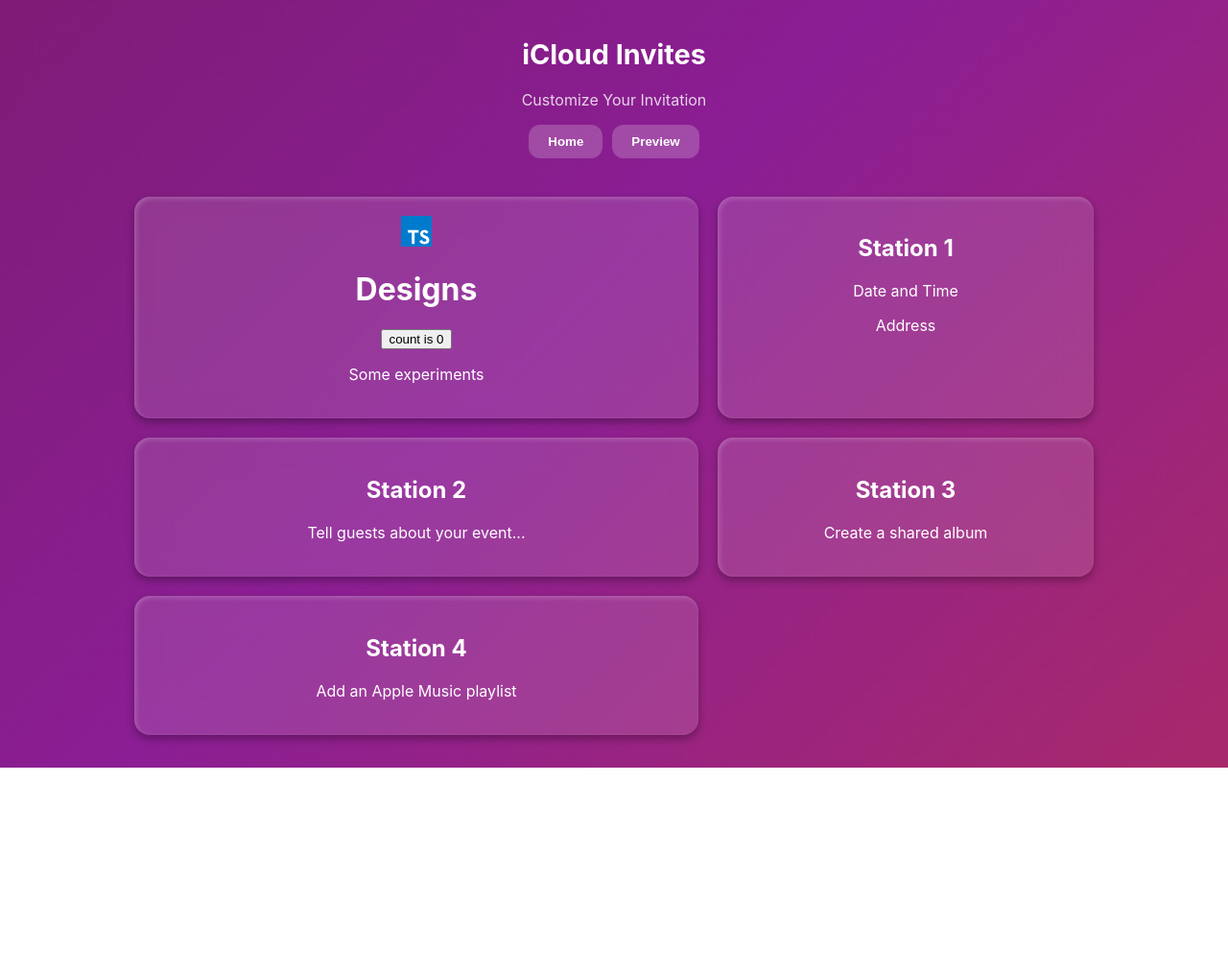
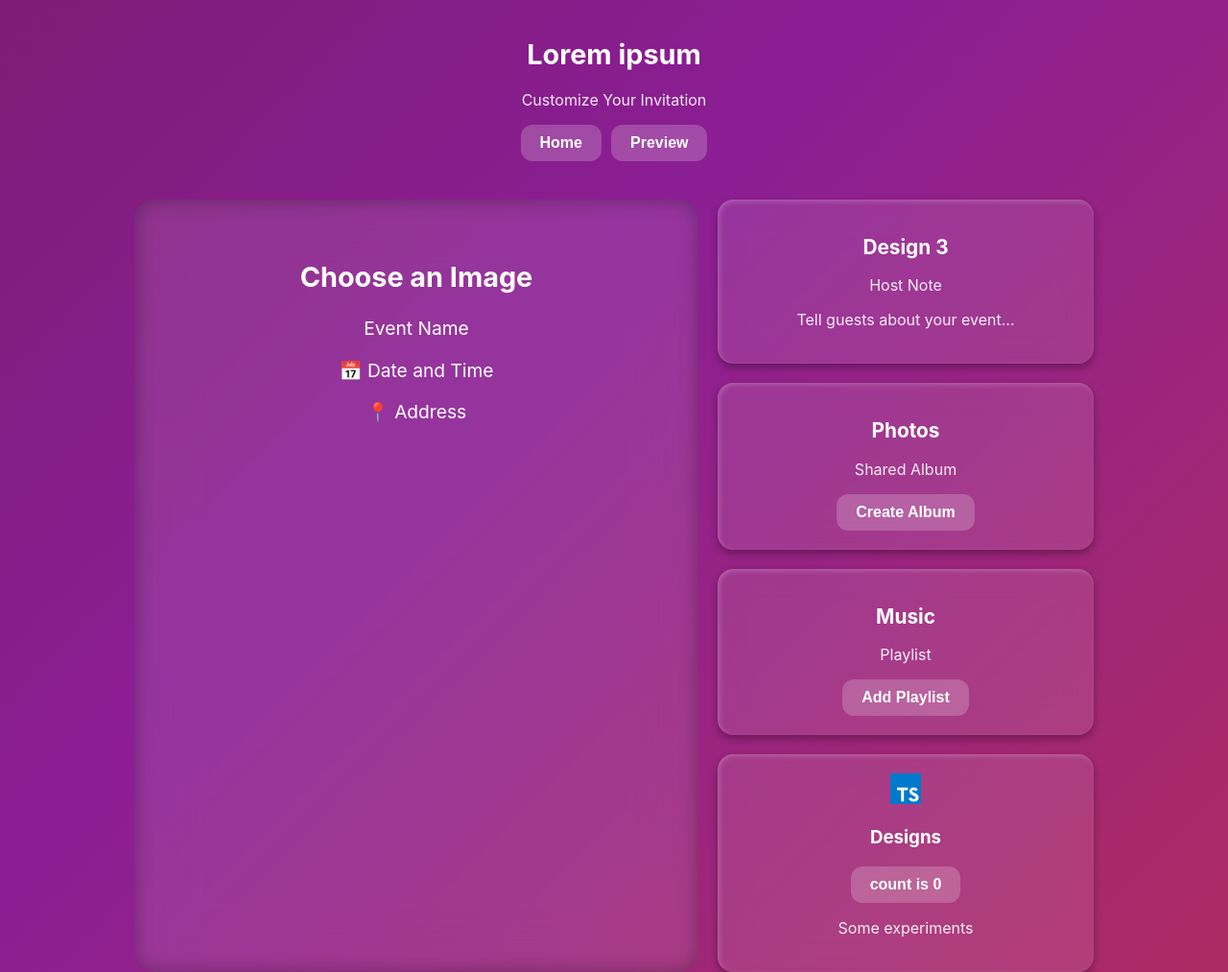
Before and after one commit to marcelox/designs, a website built with Vite: page index.html in a window 1280 px wide. Shown: the whole page at 96% size. Before the commit the page ends 800 px from the top, so only its background shows below. Built offline with nearby package versions, Linux system fonts and the light colour scheme.

Commit message:
Adjust grid

```diff
--- a/index.html
+++ b/index.html
@@ -1,44 +1,48 @@
 <!doctype html>
 <html lang="en">
 <head>
-    <meta charset="UTF-8" />
-    <link rel="icon" type="image/svg+xml" href="/vite.svg" />
-    <meta name="viewport" content="width=device-width, initial-scale=1.0" />
+    <meta charset="UTF-8"/>
+    <meta content="width=device-width, initial-scale=1.0" name="viewport"/>
     <title>Vite + TS</title>
 </head>
 <body>
-    <div class="header">
-      <h1>iCloud Invites</h1>
+<header class="header">
+    <h1>Lorem ipsum</h1>
     <p>Customize Your Invitation</p>
-      <div class="buttons">
-        <button class="button">Home</button>
-        <button class="button">Preview</button>
-      </div>
-    </div>
-    <div class="background-blur"></div>
-    <div class="overlay"></div>
-    <div class="container">
-      <div class="card">
+    <nav aria-label="Navigation buttons" class="buttons">
+        <button aria-label="Go to Home" class="button">Home</button>
+        <button aria-label="Preview invitation" class="button">Preview</button>
+    </nav>
+</header>
+<main class="container">
+    <section aria-labelledby="event-title" class="main-card">
+        <h2 id="event-title">Choose an Image</h2>
+        <p>Event Name</p>
+        <p>📅 Date and Time</p>
+        <p>📍 Address</p>
+    </section>
+    <aside class="card-group">
+        <article aria-labelledby="host-note" class="card">
+            <h2 id="host-note">Design 3</h2>
+            <p>Host Note</p>
+            <p>Tell guests about your event...</p>
+        </article>
+        <article aria-labelledby="photos-section" class="card">
+            <h2 id="photos-section">Photos</h2>
+            <p>Shared Album</p>
+            <button aria-label="Create a shared album" class="button">Create Album</button>
+        </article>
+        <article aria-labelledby="music-section" class="card">
+            <h2 id="music-section">Music</h2>
+            <p>Playlist</p>
+            <button aria-label="Add an Apple Music Playlist" class="button">Add Playlist</button>
+        </article>
+        <article class="card">
             <div id="app"></div>
-      </div>
-      <div class="card">
-        <h2>Station 1</h2>
-        <p>Date and Time</p>
-        <p>Address</p>
-      </div>
-      <div class="card">
-        <h2>Station 2</h2>
-        <p>Tell guests about your event...</p>
-      </div>
-      <div class="card">
-        <h2>Station 3</h2>
-        <p>Create a shared album</p>
-      </div>
-      <div class="card">
-        <h2>Station 4</h2>
-        <p>Add an Apple Music playlist</p>
-      </div>
-    </div>
-    <script type="module" src="/src/main.ts"></script>
+        </article>
+    </aside>
+</main>
+
+<script src="/src/main.ts" type="module"></script>
 </body>
 </html>
--- a/src/main.ts
+++ b/src/main.ts
@@ -9,7 +9,7 @@
     </a>
     <h1>Designs</h1>
     <div>
-      <button id="counter" type="button"></button>
+      <button class="button" id="counter" type="button"></button>
     </div>
     <p class="read-the-docs">
       Some experiments
--- a/src/style.css
+++ b/src/style.css
@@ -1,3 +1,11 @@
+:root {
+  --background-gradient: linear-gradient(135deg, #6e1a52, #8b1e94, #bf324a);
+  --card-bg: rgba(255, 255, 255, 0.1);
+  --hover-bg: rgba(255, 255, 255, 0.3);
+  --button-bg: rgba(255, 255, 255, 0.2);
+  --text-color: white;
+}
+
 body {
   margin: 0;
   padding: 0;
@@ -5,11 +13,11 @@
   display: flex;
   flex-direction: column;
   align-items: center;
-  background: linear-gradient(135deg, #6e1a52, #8b1e94, #bf324a);
+  background: var(--background-gradient);
   background-size: 200% 200%;
   animation: gradientAnimation 8s ease infinite;
   font-family: -apple-system, BlinkMacSystemFont, "Segoe UI", Roboto, Helvetica, Arial, sans-serif;
-  color: white;
+  color: var(--text-color);
 }
 
 @keyframes gradientAnimation {
@@ -30,7 +38,7 @@
 }
 
 .header p {
-  opacity: 0.8;
+  opacity: 0.9;
 }
 
 .buttons {
@@ -40,17 +48,20 @@
 }
 
 .button {
-  background: rgba(255, 255, 255, 0.2);
+  background: var(--button-bg);
   padding: 10px 20px;
   border-radius: 12px;
-  color: white;
+  color: var(--text-color);
   border: none;
   cursor: pointer;
   font-weight: bold;
+  font-size: 1rem;
+  transition: background 0.3s;
 }
 
-.button:hover {
-  background: rgba(255, 255, 255, 0.3);
+.button:hover, .button:focus {
+  background: var(--hover-bg);
+  outline: none;
 }
 
 .container {
@@ -62,12 +73,15 @@
 }
 
 .main-card {
-  background: rgba(255, 255, 255, 0.1);
+  background: var(--card-bg);
   border-radius: 20px;
   padding: 40px;
   box-shadow: inset 0 0 20px rgba(0, 0, 0, 0.3);
   text-align: center;
   backdrop-filter: blur(30px);
+  -webkit-backdrop-filter: blur(30px);
+  color: var(--text-color);
+  font-size: 1.2rem;
 }
 
 .card-group {
@@ -77,7 +91,7 @@
 }
 
 .card {
-  background: rgba(255, 255, 255, 0.12);
+  background: var(--card-bg);
   border-radius: 16px;
   padding: 20px;
   text-align: center;
@@ -85,8 +99,18 @@
   backdrop-filter: blur(15px);
   -webkit-backdrop-filter: blur(15px);
   transition: transform 0.3s ease;
+  font-size: 1rem;
 }
 
-.card:hover {
+.card:hover, .card:focus {
   transform: translateY(-5px);
+  outline: none;
 }
+
+.card h2 {
+  font-size: 1.3rem;
+}
+
+.card p {
+  opacity: 0.9;
+}
```
Lines whose indentation alone changed are shown as unchanged.
